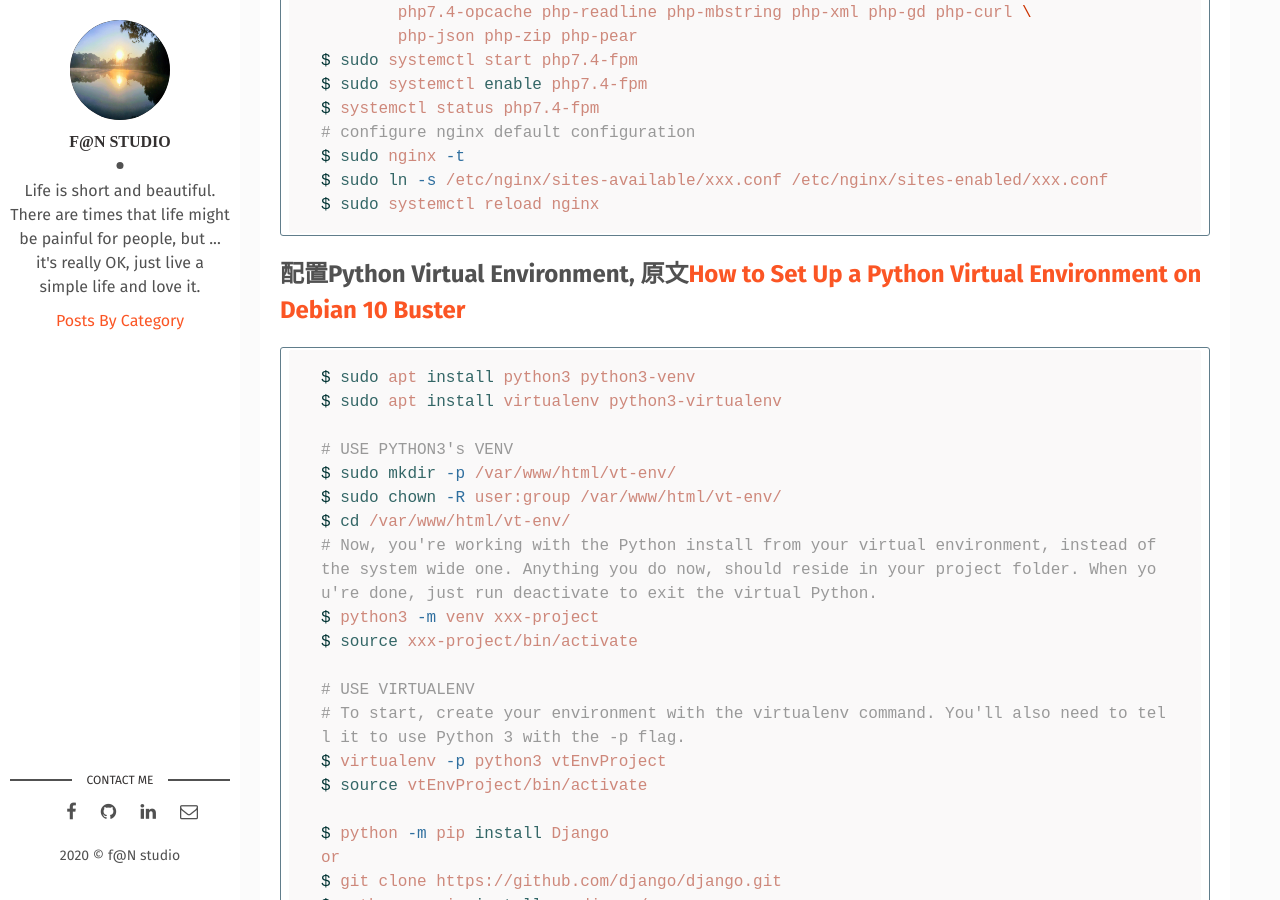
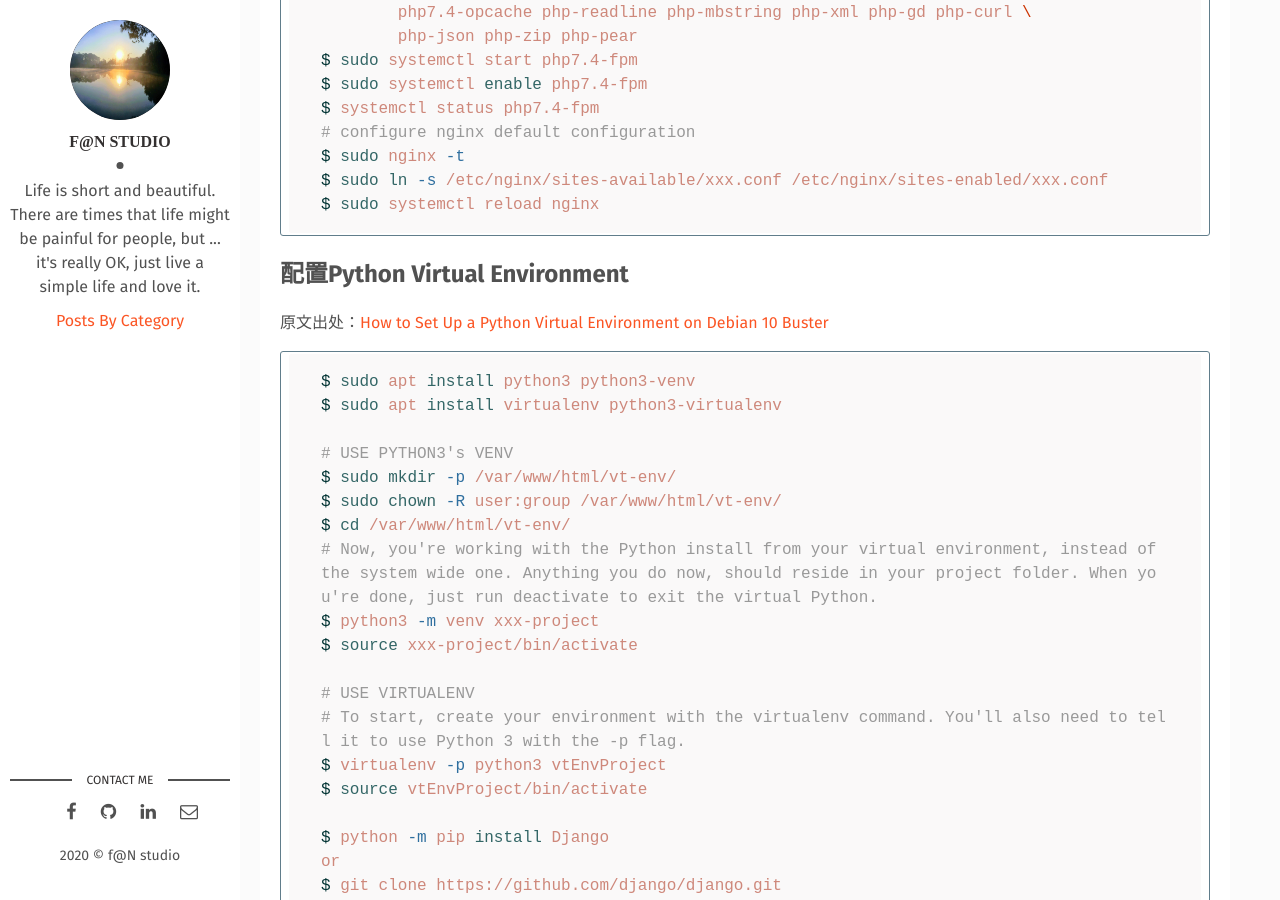
Before and after one commit to wowfrank/wowfrank.github.io, a Jekyll site: the page built from _posts/2019-11-15-things-todo-after-install-ubuntu-server.md, in a window 1280 px wide and 900 px high, scrolled down 5526 px. Built offline with Jekyll 4.4.1, drawn with Linux system fonts in a browser that asks for light colours; comment, search, counter and statistics services are not loaded.

Commit message:
Update 2019-11-15-things-todo-after-install-ubuntu-server.md

````diff
--- a/_posts/2019-11-15-things-todo-after-install-ubuntu-server.md
+++ b/_posts/2019-11-15-things-todo-after-install-ubuntu-server.md
@@ -211,7 +211,9 @@ $ sudo ln -s /etc/nginx/sites-available/xxx.conf /etc/nginx/sites-enabled/xxx.co
 $ sudo systemctl reload nginx
 ```
 
-## 配置Python Virtual Environment, 原文[How to Set Up a Python Virtual Environment on Debian 10 Buster](https://linuxconfig.org/how-to-set-up-a-python-virtual-environment-on-debian-10-buster){:target="_blank"}
+## 配置Python Virtual Environment
+
+原文出处：[How to Set Up a Python Virtual Environment on Debian 10 Buster](https://linuxconfig.org/how-to-set-up-a-python-virtual-environment-on-debian-10-buster){:target="_blank"}
 
 ```bash
 $ sudo apt install python3 python3-venv
````
